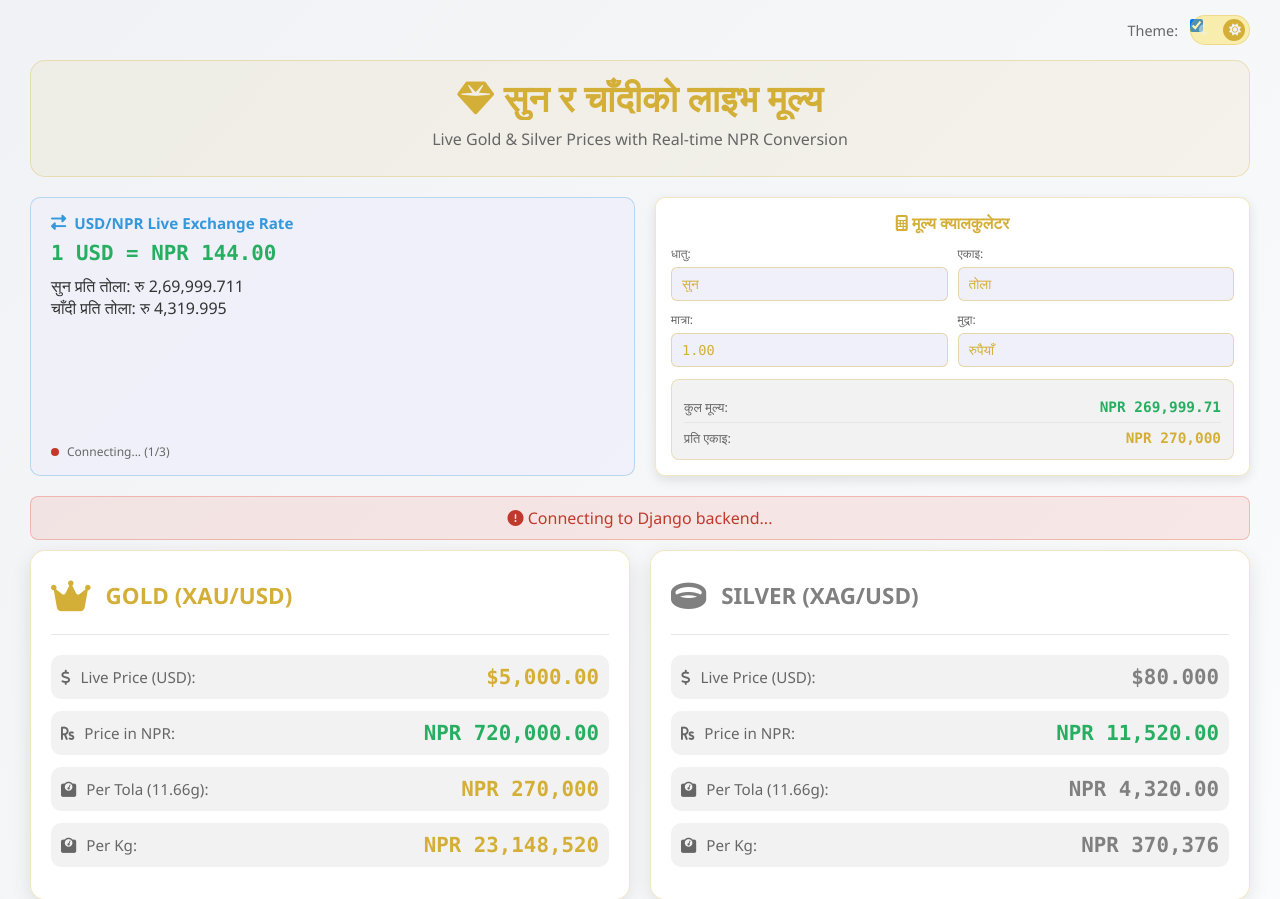
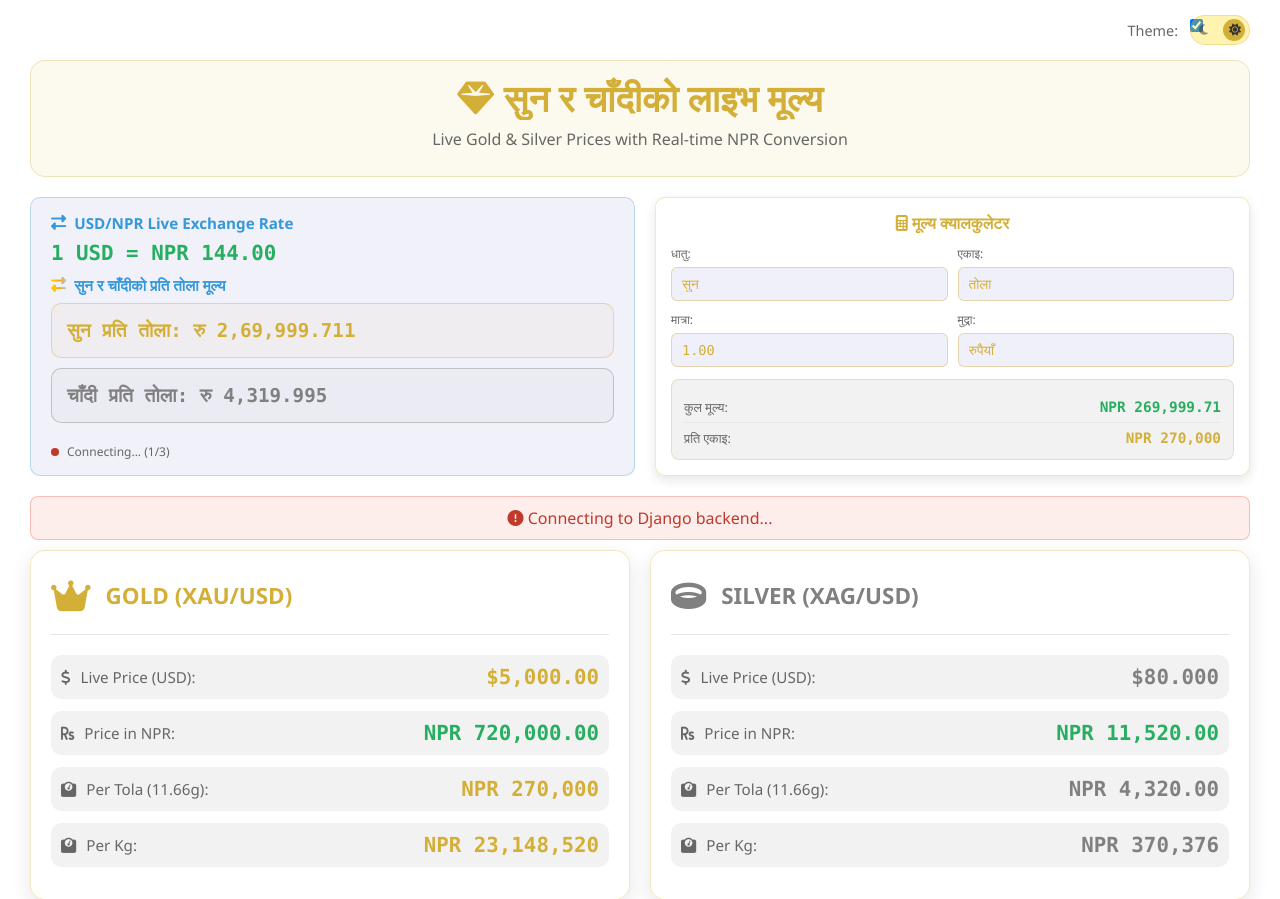
Before and after one commit to rocean007/projectJan26, a Python web app: template templates/index.html in a window 1280 px wide. Shown: the top 899 px of the page. Run offline with Jinja, Linux system fonts and the light colour scheme; the template is opened without the code that fills it, so the values that code supplies are empty; some libraries are stand-ins or nearby versions.

Commit message:
modified:   templates/index.html

```diff
--- a/templates/index.html
+++ b/templates/index.html
@@ -6,6 +6,8 @@
     <title>सुन र चाँदीको लाइभ मूल्य</title>
     <link rel="stylesheet" href="https://cdnjs.cloudflare.com/ajax/libs/font-awesome/6.4.0/css/all.min.css">
     <script src="https://s3.tradingview.com/tv.js"></script>
+    <link href="https://fonts.googleapis.com/css2?family=Mukta:wght@400;500;600;700&display=swap" rel="stylesheet">
+    <link rel="stylesheet" href="https://cdnjs.cloudflare.com/ajax/libs/font-awesome/6.4.0/css/all.min.css">
     <style>
         :root {
             --bg-primary: #0a0a14;
@@ -24,7 +26,7 @@
         }
 
         [data-theme="light"] {
-            --bg-primary: #f0f2f5;
+            --bg-primary: linear-gradient(135deg, #f8f9fa 0%, #e9ecef 100%);
             --bg-secondary: #ffffff;
             --card-bg: rgba(255, 255, 255, 0.95);
             --text-primary: #333333;
@@ -228,6 +230,39 @@
             word-break: break-word;
         }
 
+        .current-rate {
+    background: var(--card-bg);
+    border-radius: 10px;
+    padding: 15px;
+    border: 1px solid var(--border-color);
+    margin-bottom: 10px;
+    font-size: 1.2rem;
+    font-weight: bold;
+    font-family: 'Consolas', 'Monaco', monospace;
+}
+
+#xau-npr {
+    color: var(--gold-color);
+    border-color: rgba(255, 215, 0, 0.4);
+    background: rgba(255, 215, 0, 0.05);
+}
+
+#xag-npr {
+    color: var(--silver-color);
+    border-color: rgba(192, 192, 192, 0.4);
+    background: rgba(192, 192, 192, 0.05);
+}
+
+[data-theme="light"] #xau-npr {
+    border-color: rgba(212, 175, 55, 0.4);
+    background: rgba(212, 175, 55, 0.05);
+}
+
+[data-theme="light"] #xag-npr {
+    border-color: rgba(128, 128, 128, 0.4);
+    background: rgba(128, 128, 128, 0.05);
+}
+
         .backend-status-compact {
             display: flex;
             align-items: center;
@@ -743,8 +778,6 @@
             }
         }
     </style>
-    <link href="https://fonts.googleapis.com/css2?family=Mukta:wght@400;500;600;700&display=swap" rel="stylesheet">
-    <link rel="stylesheet" href="https://cdnjs.cloudflare.com/ajax/libs/font-awesome/6.4.0/css/all.min.css">
 </head>
 <body data-theme="dark">
     <div class="container">
@@ -772,8 +805,15 @@
             <div class="exchange-tracker-compact">
                 <h3><i class="fas fa-exchange-alt"></i> USD/NPR Live Exchange Rate</h3>
                 <div class="exchange-rate-compact" id="usd-npr-rate">1 USD = NPR 144</div>
-                <div class="current-rate" id="xau-npr"> सुन प्रति तोला: रु 300,000 </div>
-                <div class="current-rate" id="xag-npr"> चाँदी प्रति तोला: रु 4,000 </div>
+                <h3><i class="fas fa-exchange-alt" style="
+    background: linear-gradient(to right, #FFD700 0%, #FFA500 50%, #C0C0C0 100%);
+    -webkit-background-clip: text;
+    background-clip: text;
+    -webkit-text-fill-color: transparent;
+    display: inline-block;
+  "></i>सुन र चाँदीको प्रति तोला मूल्य</h3>
+                <div class="current-rate" id="xau-npr"> सुन : रु 300,000 </div>
+                <div class="current-rate" id="xag-npr"> चाँदी : रु 4,000 </div>
                 <div class="backend-status-compact">
                     <span class="status-indicator status-connected" id="backend-status-indicator"></span>
                     <span id="backend-status-text">Backend Connected</span>
```
